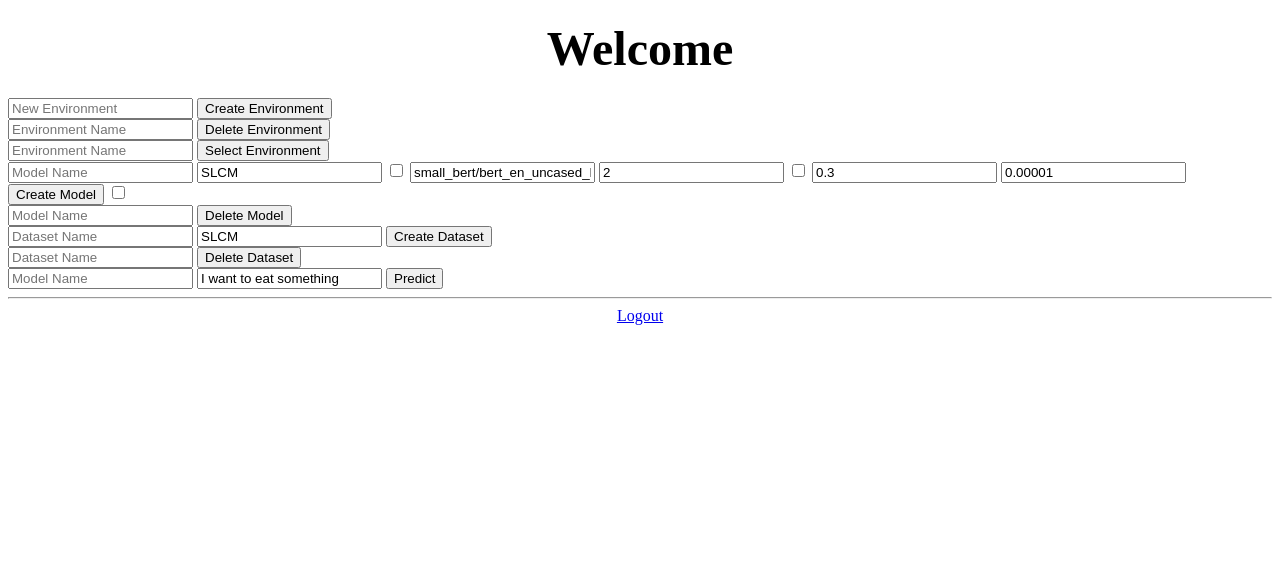
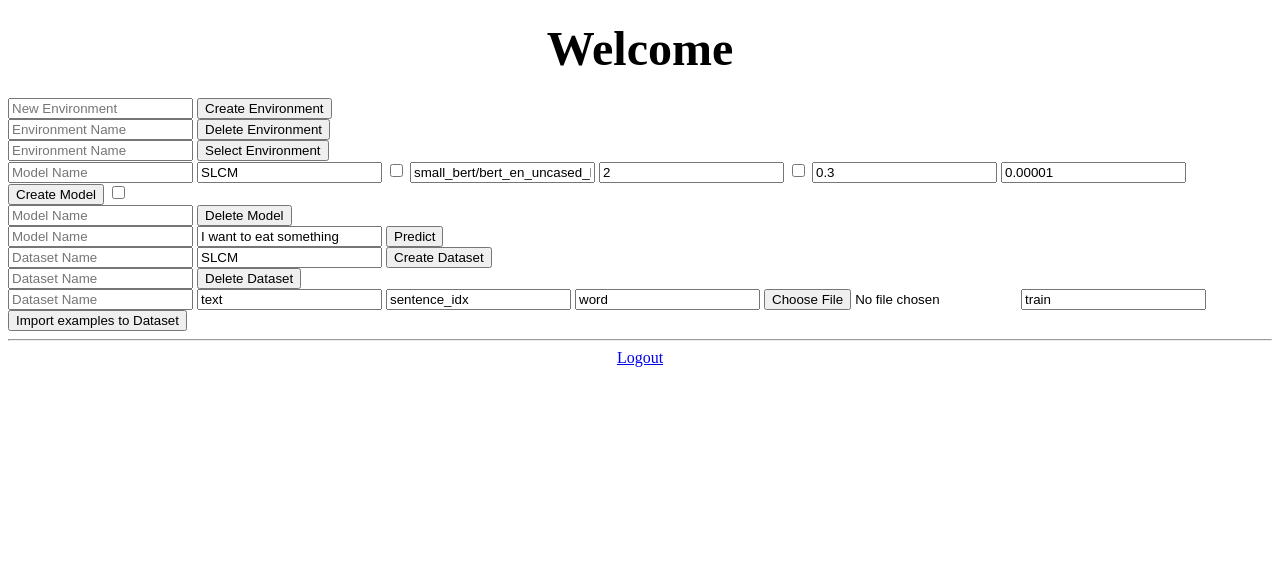
Before and after one commit to GiuseppeVolpe/AlIveProject-Server, a Flask app: template AlIve/Templates/index.html in a window 1280 px wide. Shown: the top 571 px of the page. Run offline with Flask 3, Linux system fonts and the light colour scheme; the template is opened without the code that fills it, so the values that code supplies are empty.

Commit message:
Created form to import examples into an existing dataset

```diff
--- a/AlIve/Templates/index.html
+++ b/AlIve/Templates/index.html
@@ -60,6 +60,14 @@
   </div>
 
   <div>
+    <form action="/predict", method="POST">
+      <input type="text" value="" placeholder="Model Name" name="model_name">
+      <input type="text" value="I want to eat something" placeholder="Sentence" name="sent">
+      <input type="submit" value="Predict" class="btn btn-primary btn-large btn-block">
+    </form>
+  </div>
+
+  <div>
     <form action="/create_dataset", method="POST">
       <input type="text" value="" placeholder="Dataset Name" name="dataset_name">
       <input type="text" value="SLCM" placeholder="Dataset Type" name="dataset_type">
@@ -75,10 +83,14 @@
   </div>
 
   <div>
-    <form action="/predict", method="POST">
-      <input type="text" value="" placeholder="Model Name" name="model_name">
-      <input type="text" value="I want to eat something" placeholder="Sentence" name="sent">
-      <input type="submit" value="Predict" class="btn btn-primary btn-large btn-block">
+    <form action="/import_csv_to_dataset", method="POST">
+      <input type="text" value="" placeholder="Dataset Name" name="dataset_name">
+      <input type="text" value="text" placeholder="Text Column Name" name="text_column_name">
+      <input type="text" value="sentence_idx" placeholder="Sentence Index Column Name" name="sentence_idx_column_name">
+      <input type="text" value="word" placeholder="Word Column Name" name="word_column_name">
+      <input type="file" name="dataset_csv">
+      <input type="text" value="train" placeholder="Category" name="category">
+      <input type="submit" value="Import examples to Dataset" class="btn btn-primary btn-large btn-block">
     </form>
   </div>
 
```
